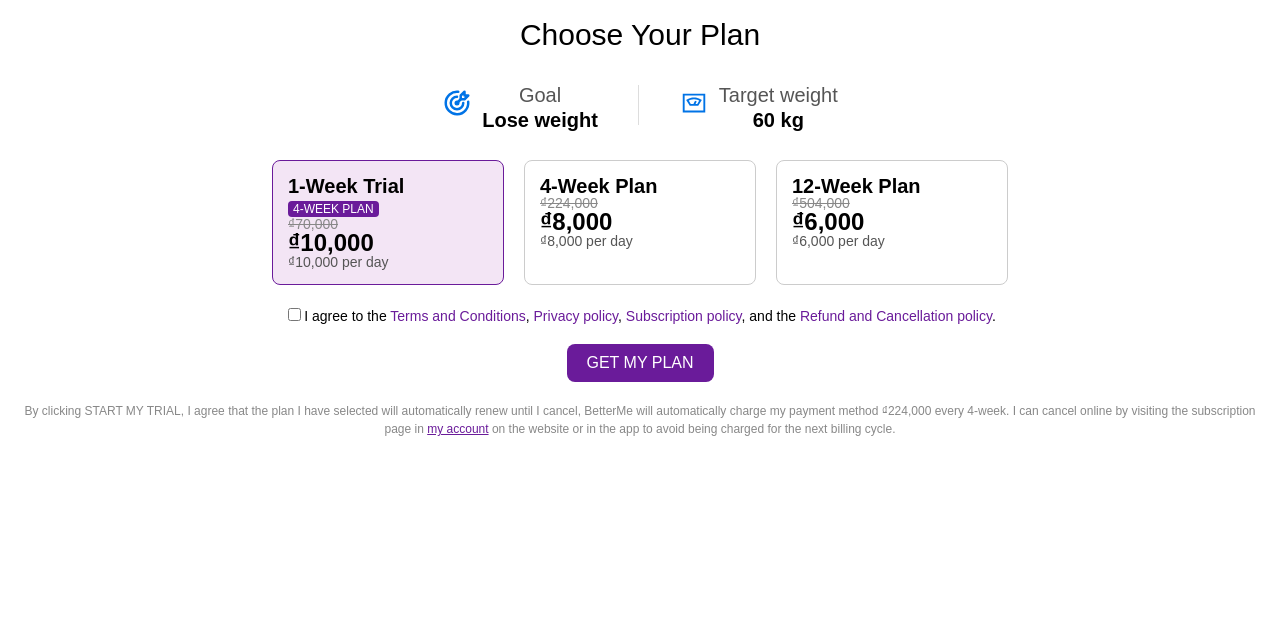
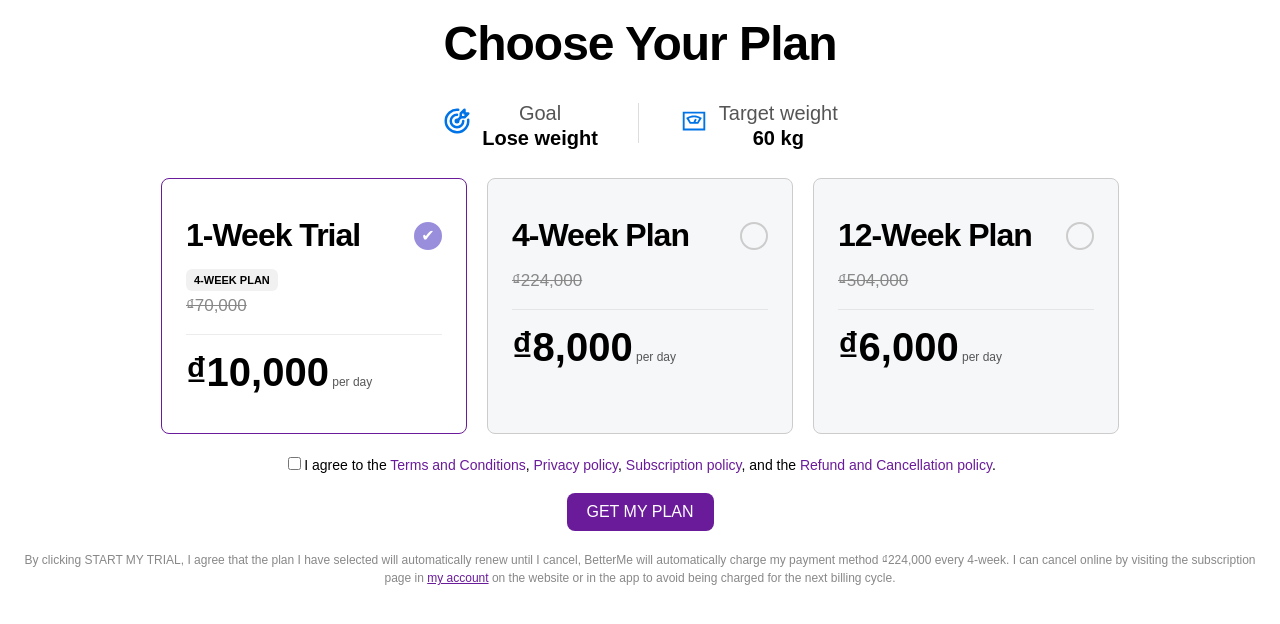
Before and after one commit to AVEG-DHH/FormQuestionAVE, a React (Vite) app: page /checkout in a window 1280 px wide. Shown: the top 624 px of the page. Built offline with nearby package versions, Linux system fonts and the light colour scheme.

Commit message:
Update Plan Card

```diff
--- a/src/components/chooseplan/index.jsx
+++ b/src/components/chooseplan/index.jsx
@@ -12,19 +12,19 @@ const ChoosePlan = () => {
             label: '4-WEEK PLAN',
             originalPrice: '₫70,000',
             highlightedPrice: '₫10,000',
-            perDay: '₫10,000 per day',
+            perDay: ' per day',
         },
         {
             name: '4-Week Plan',
             originalPrice: '₫224,000',
             highlightedPrice: '₫8,000',
-            perDay: '₫8,000 per day',
+            perDay: ' per day',
         },
         {
             name: '12-Week Plan',
             originalPrice: '₫504,000',
             highlightedPrice: '₫6,000',
-            perDay: '₫6,000 per day',
+            perDay: ' per day',
         },
     ];
 
@@ -63,11 +63,18 @@ const ChoosePlan = () => {
                         className={`plan-card ${selectedPlan === plan.name ? 'selected' : ''}`}
                         onClick={() => handlePlanSelection(plan.name)}
                     >
-                        <h3>{plan.name}</h3>
+                        <div className="plan-header">
+                            <h3>{plan.name}</h3>
+                            <div className={`status-circle ${selectedPlan === plan.name ? 'active' : ''}`}>
+                                {selectedPlan === plan.name && <span className="tick">✔</span>}
+                            </div>
+                        </div>
                         {plan.label && <div className="plan-label">{plan.label}</div>}
                         <div className="original-price">{plan.originalPrice}</div>
-                        <div className="highlighted-price">{plan.highlightedPrice}</div>
-                        <div className="per-day">{plan.perDay}</div>
+                        <div className="highlighted-section">
+                            <span className="highlighted-price">{plan.highlightedPrice}</span>
+                            <span className="per-day">{plan.perDay}</span>
+                        </div>
                     </div>
                 ))}
             </div>
--- a/src/components/chooseplan/style.scss
+++ b/src/components/chooseplan/style.scss
@@ -4,8 +4,10 @@
     padding: 20px;
 
     h1 {
-        font-size: 30px;
+        font-size: 48px;
+        font-weight: 600;
         margin-bottom: 20px;
+        letter-spacing: -1px;
     }
 
     .goals-container {
@@ -62,44 +64,103 @@
         margin-bottom: 20px;
 
         .plan-card {
-            width: 200px;
+            width: 20vw;
             border: 1px solid #ccc;
             border-radius: 8px;
             padding: 15px;
             text-align: left;
             cursor: pointer;
             transition: 0.3s;
+            padding: 40px 24px;
+            background-color: #f6f7f9;
 
             h3 {
-                font-size: 20px;
+                font-size: 32px;
                 font-weight: 600;
+                letter-spacing: -1px;
+                line-height: 1.06;
+            }
+            .plan-header {
+                display: flex;
+                align-items: center;
+                justify-content: space-between;
+                margin-bottom: 16px;
+
+                h3 {
+                    font-size: 32px;
+                    font-weight: 600;
+                    margin: 0;
+                    flex-grow: 1;
+                }
+
+                .status-circle {
+                    flex-shrink: 0;
+                    width: 24px;
+                    height: 24px;
+                    border: 2px solid #ccc;
+                    border-radius: 50%;
+                    display: flex;
+                    align-items: center;
+                    justify-content: center;
+                    transition: all 0.3s ease;
+
+                    .tick {
+                        display: none;
+                        font-size: 16px;
+                        color: #fff;
+                    }
+                }
+
+                .status-circle.active {
+                    background-color: #998edb;
+                    border-color: #998edb;
+
+                    .tick {
+                        display: inline;
+                    }
+                }
             }
 
             .plan-label {
-                display: inline-block;
-                font-size: 12px;
-                color: #fff;
-                background-color: #6a1b9a;
-                padding: 2px 5px;
-                border-radius: 4px;
-                margin-top: 5px;
+                display: flex;
+                width: -moz-fit-content;
+                width: fit-content;
+                align-items: center;
+                justify-content: center;
+                padding: 4px 8px;
+                margin: 3px 0;
+                background: #f1f1f1;
+                border-radius: 6px;
+                gap: 4px;
+                font-size: 11px;
+                line-height: 1.3;
+                font-weight: bold;
             }
 
             .original-price {
                 text-decoration: line-through;
-                font-size: 14px;
+                font-size: 17px;
                 color: #888;
+                border-bottom: 1px solid rgba(23, 23, 23, 0.08);
+                padding-bottom: 16px;
+                line-height: 1.41;
+            }
+
+            .highlighted-section {
+                padding-top: 16px;
             }
 
             .highlighted-price {
-                font-size: 24px;
-                font-weight: bold;
+                font-size: 40px;
+                font-weight: 600;
+                line-height: 1.05;
                 color: #000;
             }
 
             .per-day {
-                font-size: 14px;
-                color: #555;
+                font-size: 12px;
+                line-height: 1.33;
+                color: rgba(23, 23, 23, 0.72);
             }
 
             &:hover {
@@ -109,7 +170,7 @@
 
             &.selected {
                 border-color: #6a1b9a;
-                background-color: #f3e5f5;
+                background-color: #ffffff;
             }
         }
     }
```
